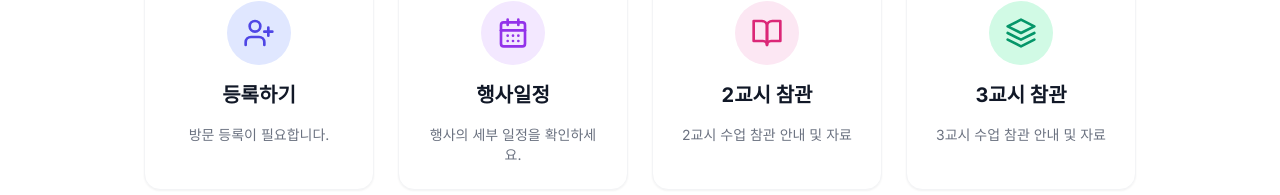
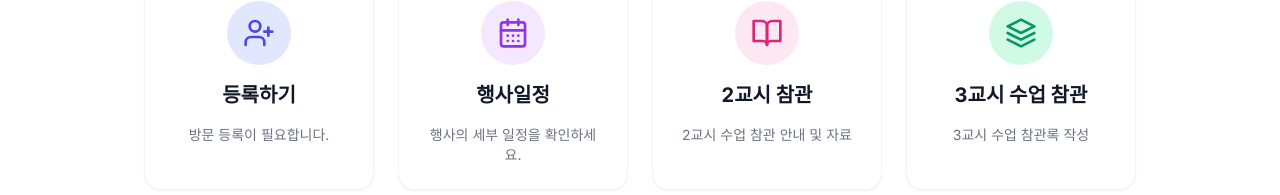
Before and after one commit to tmdhee-max/AIopenclass, a Next.js app: page / in a window 1280 px wide. Shown: the part 579-774 px from the top of the page. Built offline with nearby package versions, Linux system fonts and the light colour scheme.

Commit message:
style: update 2nd and 3rd period banner text

```diff
--- a/app/page.tsx
+++ b/app/page.tsx
@@ -83,8 +83,8 @@ export default function Home() {
             <div className="p-4 bg-emerald-100 dark:bg-emerald-900/50 rounded-full text-emerald-600 dark:text-emerald-400 group-hover:scale-110 transition-transform duration-300">
               <svg xmlns="http://www.w3.org/2000/svg" width="32" height="32" viewBox="0 0 24 24" fill="none" stroke="currentColor" strokeWidth="2" strokeLinecap="round" strokeLinejoin="round"><polygon points="12 2 2 7 12 12 22 7 12 2" /><polyline points="2 17 12 22 22 17" /><polyline points="2 12 12 17 22 12" /></svg>
             </div>
-            <h3 className="font-bold text-xl text-gray-900 dark:text-white">3교시 참관</h3>
-            <p className="text-sm text-gray-500 dark:text-gray-400">3교시 수업 참관 안내 및 자료</p>
+            <h3 className="font-bold text-xl text-gray-900 dark:text-white">3교시 수업 참관</h3>
+            <p className="text-sm text-gray-500 dark:text-gray-400">3교시 수업 참관록 작성</p>
           </div>
         </Link>
 
```
